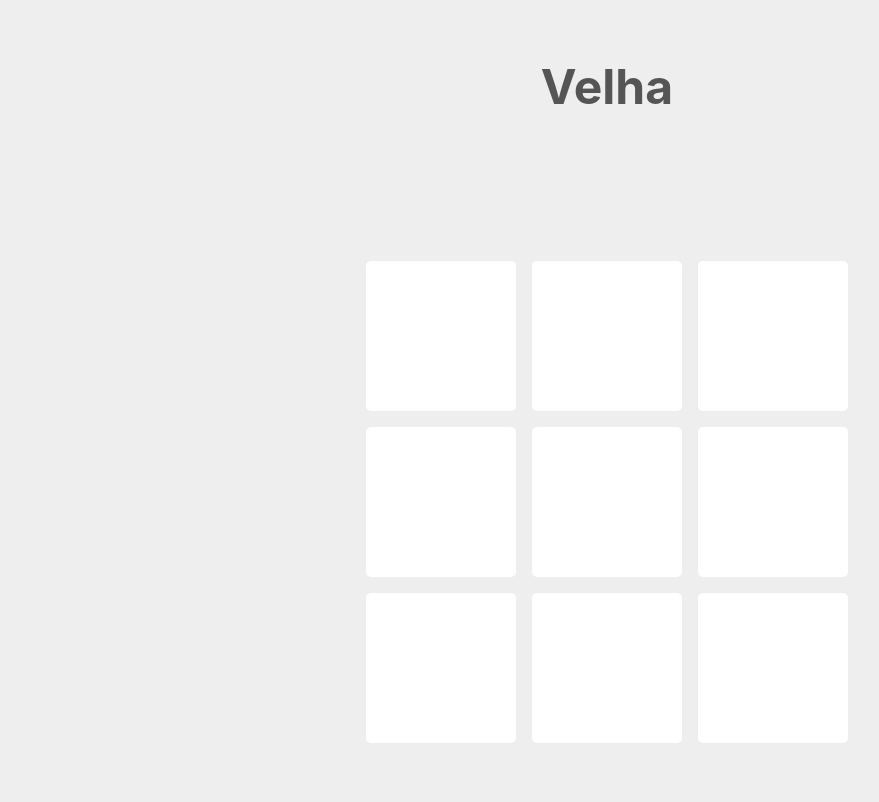
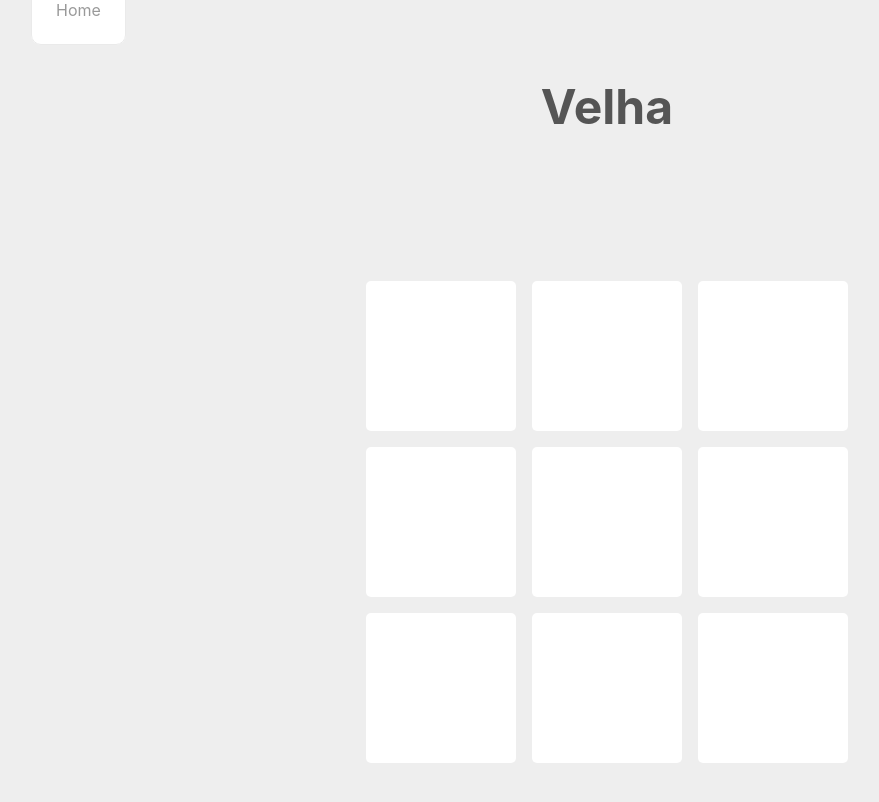
Before and after one commit to EbonyWizard4/ebw, a Next.js app: page /velha in a window 1280 px wide. Shown: the top 802 px of the page, without its empty margins (33-912 px from the left). Built offline with nearby package versions, Linux system fonts and the light colour scheme.

Commit message:
insrir botão home

```diff
--- a/pages/velha.js
+++ b/pages/velha.js
@@ -12,6 +12,7 @@ export default function Velha(){
   }
   return(
     <div >
+      <a href="/" className={styles.card}>Home</a>
       <main >
           <h1 className={styles.title}>Velha</h1>
 
--- a/styles/Velha.module.css
+++ b/styles/Velha.module.css
@@ -45,3 +45,17 @@
 
   cursor: pointer;
 }
+.card {
+  margin: 5%;
+
+  flex-basis: 45%;
+  padding: 1.5rem;
+  text-align: center;
+  color: #00000066;
+  text-decoration: none;
+  border: 1px solid #eaeaea;
+  border-radius: 10px;
+  transition: color 0.15s ease, border-color 0.15s ease;
+  background-color: white;
+  align-items: center;
+}
```
